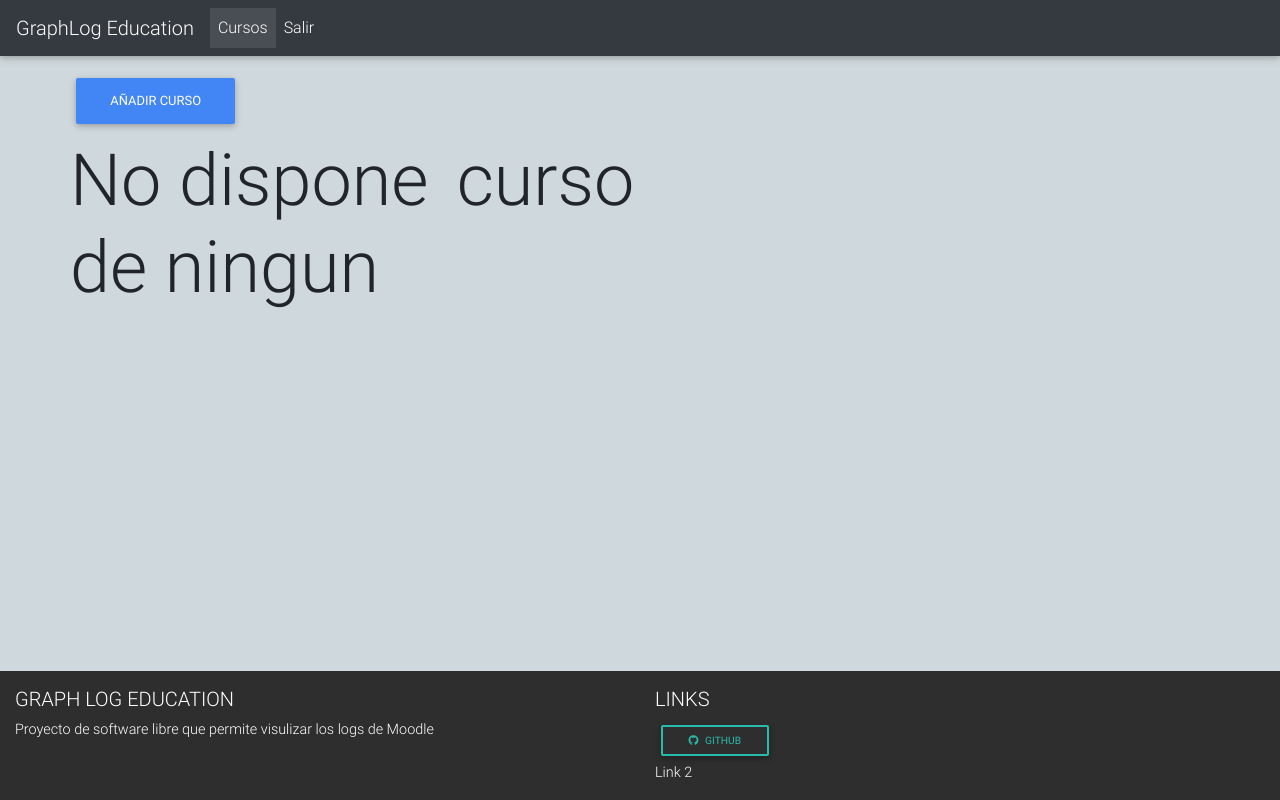
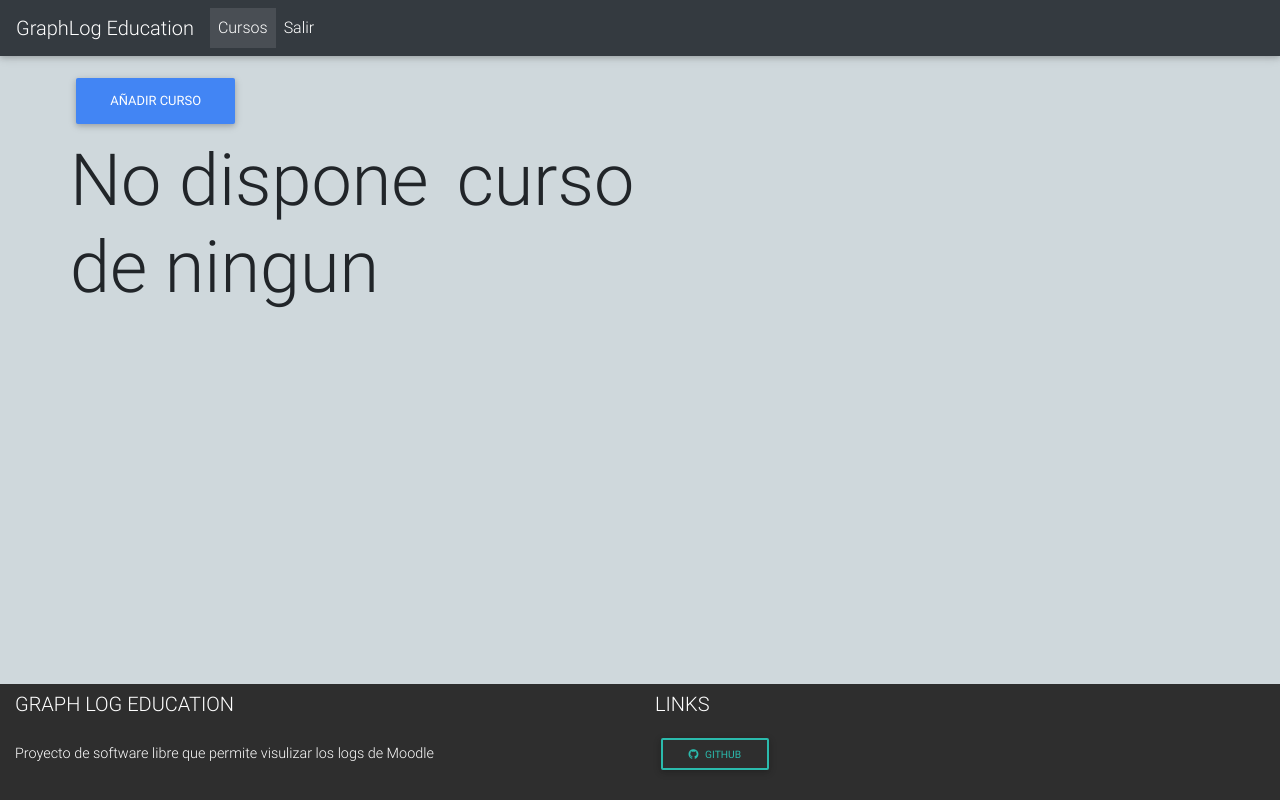
Before and after one commit to Yyandrakk/GraphLogEducation, a Django app: page /cursos/ in a window 1280 px wide. Run offline with Django 3.2, Linux system fonts and the light colour scheme; the visitor is signed in with stand-in values (Sample User, id 1); data that the repository does not hold is empty; parts of the project's set-up code (start-up, migrations or seed data) failed here and were passed over; some libraries are stand-ins or nearby versions.

Commit message:
Footer funciona y select vacio sale bien

```diff
--- /dev/null
+++ b/static/css/style.css
@@ -0,0 +1,34 @@
+html {
+  position: relative;
+  min-height: 100%;
+}
+body {
+  /* Margin bottom by footer height */
+  margin-bottom: 60px;
+}
+.footer {
+  position: absolute;
+  bottom: 0;
+  width: 100%;
+  /* Set the fixed height of the footer here */
+  line-height: 60px; /* Vertically center the text there */
+  background-color: #f5f5f5;
+}
+
+
+/* Custom page CSS
+-------------------------------------------------- */
+/* Not required for template or sticky footer method. */
+
+body > .container {
+  padding: 60px 15px 0;
+}
+
+.footer > .container {
+  padding-right: 15px;
+  padding-left: 15px;
+}
+
+code {
+  font-size: 80%;
+}
--- a/templates/Base/base.html
+++ b/templates/Base/base.html
@@ -6,6 +6,7 @@
     <link rel="stylesheet" type="text/css" href="{% static 'css/fontawesome-all.min.css' %}" />
     <link rel="stylesheet" type="text/css" href="{% static 'css/bootstrap.min.css' %}" />
     <link rel="stylesheet" type="text/css" href="{% static 'css/mdb.min.css' %}" />
+    <link rel="stylesheet" type="text/css" href="{% static 'css/style.css' %}" />
     <script src="{% static 'js/jquery-3.2.1.min.js' %}"></script>
 
     {% block jsLoad %}{% endblock %}
@@ -13,12 +14,17 @@
 <!-- Place this tag in your head or just before your close body tag. -->
 
 </head>
-<body class="mb-3  mdb-color blue-grey lighten-4">
-       {% block navBarTop %}{% endblock %}
-       {% block navBarLeft %}{% endblock %}
-       {% block contenido %}{% endblock %}
+<body class="mdb-color blue-grey lighten-4">
+<header>
+    {% block navBarTop %}{% endblock %}
+</header>
 
-<footer class="page-footer fixed-bottom font-small elegant-color pt-3 mt-3">
+<main class="pb-4" role="main">
+    {% block contenido %}{% endblock %}
+</main>
+
+
+<footer class="footer page-footer font-small elegant-color pt-2">
 
     <!--Footer Links-->
     <div class="container-fluid text-center text-md-left">
@@ -38,9 +44,6 @@
                     <li>
                         <a class="btn btn-outline-default btn-sm" href=" https://github.com/yyandrakk/GraphLogEducation"><i class="fab fa-github pr-1"></i> Github</a>
                     </li>
-                    <li>
-                        <a href="#!">Link 2</a>
-                    </li>
                 </ul>
             </div>
             <!--/.Second column-->
--- a/templates/cursos/detailCurso.html
+++ b/templates/cursos/detailCurso.html
@@ -30,7 +30,7 @@
 {% endblock %}
 
 {% block contenido %}
-<div class="mt-3 mdb-color blue-grey lighten-4">
+<div class="mt-3 mdb-color blue-grey lighten-4 mb-5">
     <div class="container p-3 mdb-color blue-grey lighten-5 z-depth-1">
         <div class="row">
             <div class="col"><h1 class="h1-responsive align-content-center">{{ curso.nombre }}</h1></div>
@@ -94,7 +94,8 @@
           $('#selectSTD').select2();
           $('#selectGN').select2({
               maximumSelectionLength: 2,
-               placeholder: "Seleccione dos cursos"
+               placeholder: "Seleccione dos cursos",
+              width: '40%'
           });
      });
 
```
